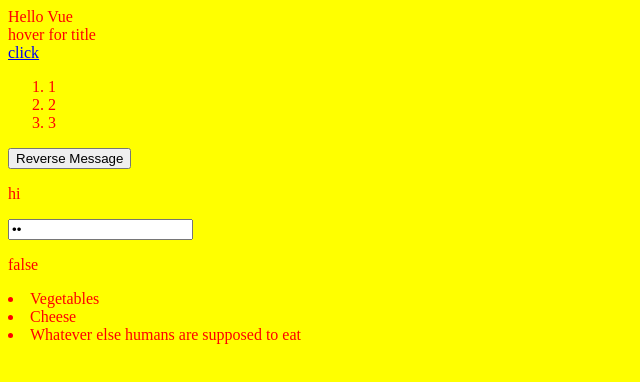
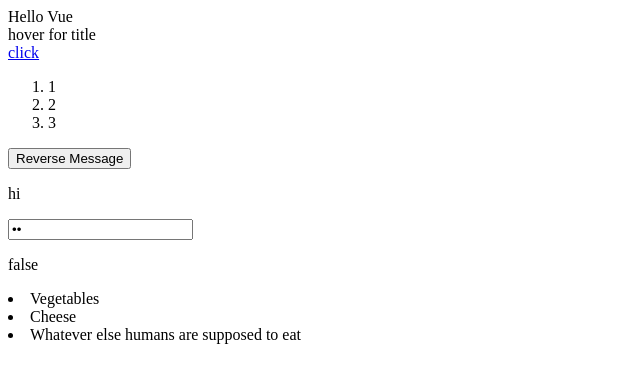
Before and after one commit to BlackAndWhiteScallion/hello-world-vue, a plain HTML site: page index.html in a window 1280 px wide. Shown: the whole page, without its empty margins (0-640 px from the left). Drawn offline with nearby package versions, Linux system fonts and the light colour scheme.

Commit message:
Update index.css

```diff
--- a/index.css
+++ b/index.css
@@ -1,8 +1,3 @@
-html{
-    color:red;
-    background-color: yellow;
-}
-
 .active{
     color:green
 }
```
